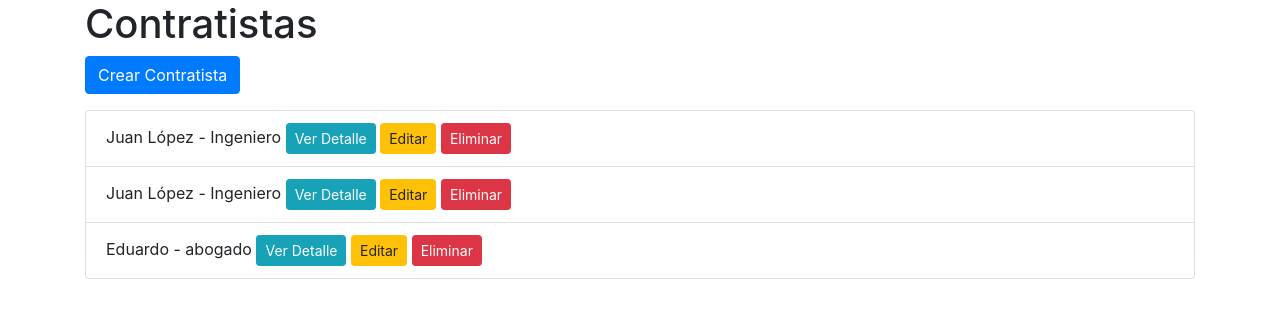
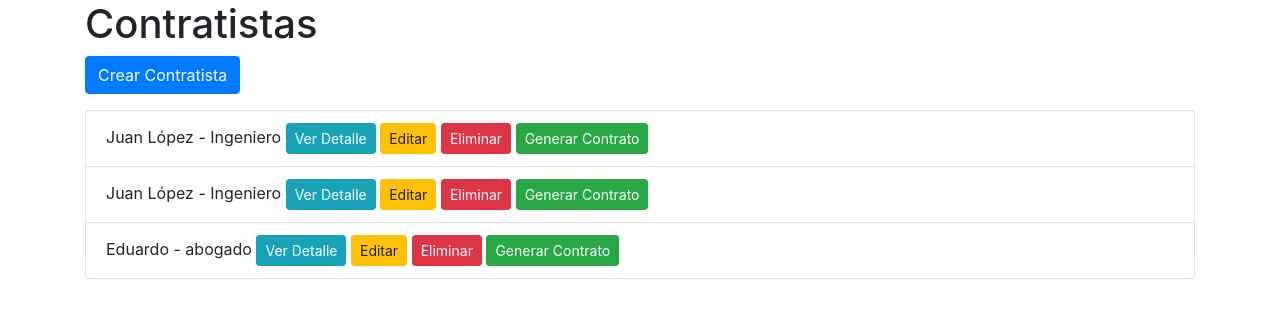
Before and after one commit to Darites24/gestionContratistas, a Django app: page / in a window 1280 px wide. Shown: the top 318 px of the page. Run offline with Django 5.2, Linux system fonts and the light colour scheme; data comes from the database, SQL or seed files in the repository; both versions use the stored data as it was after the commit; some libraries are stand-ins or nearby versions.

Commit message:
Se realiza ingtegración de botón para descargar contratos

```diff
--- a/gestionContratistas/contratistas/models.py
+++ b/gestionContratistas/contratistas/models.py
@@ -30,6 +30,7 @@ class Contrato(models.Model):
     fechaInicio = models.DateField()
     fechaFin = models.DateField()
     estado = models.CharField(max_length=10, choices=[('activo','Activo'), ('inactivo','Inactivo')])
+    salario = models.DecimalField(max_digits=10, decimal_places=2, null=True, blank=True)
 
 class RegistroAccion(models.Model):
     usuario = models.ForeignKey(User, on_delete=models.CASCADE)
--- a/gestionContratistas/contratistas/templates/contratistas/listar_Contratistas.html
+++ b/gestionContratistas/contratistas/templates/contratistas/listar_Contratistas.html
@@ -15,6 +15,8 @@
                     <a href="{% url 'detalleContratista' contratista.pk %}" class="btn btn-info btn-sm">Ver Detalle</a>
                     <a href="{% url 'editarContratista' contratista.pk %}" class="btn btn-warning btn-sm">Editar</a>
                     <a href="{% url 'eliminarContratista' contratista.pk %}" class="btn btn-danger btn-sm">Eliminar</a>
+                    <a href="{% url 'crearContrato' contratista.pk %}" class="btn btn-success btn-sm">Generar Contrato</a>
+
                 </li>
             {% endfor %}
         </ul>
--- a/gestionContratistas/contratistas/urls.py
+++ b/gestionContratistas/contratistas/urls.py
@@ -1,5 +1,5 @@
 from django.urls import path
-from .views import listarContratistas, crearContratista, editarContratista, eliminarContratista, detalleContratista
+from .views import listarContratistas, crearContratista, editarContratista, eliminarContratista, detalleContratista, crearContrato
 from django.conf import settings
 from django.conf.urls.static import static
 
@@ -9,4 +9,5 @@ urlpatterns = [
     path('editar/<int:pk>/', editarContratista, name='editarContratista'),
     path('eliminar/<int:pk>/', eliminarContratista, name='eliminarContratista'),
     path('detalle/<int:pk>/', detalleContratista, name='detalleContratista'),
+    path('crearContrato/<int:pk>', crearContrato, name='crearContrato'),
 ] + static(settings.MEDIA_URL, document_root=settings.MEDIA_ROOT)
--- a/gestionContratistas/contratistas/views.py
+++ b/gestionContratistas/contratistas/views.py
@@ -15,23 +15,43 @@ def crearContratista(request):
         form = ContratistaForm(request.POST, request.FILES)
         if form.is_valid():
             contratista = form.save()
-            salario = contratista.nivel_educativo.honorarios
-            contrato_pdf = generarContratoPdf(contratista, salario)
-            response = HttpResponse(contrato_pdf, content_type='application/pdf')
-            response['Content-Disposition'] = f'attachment; filename="Contrato_{contratista.nombre}"'
-            return response
+            return redirect('listarContratistas')
     else:
         form = ContratistaForm()
     return render(request, 'contratistas/crear_Contratista.html', {'form':form})
 
 
-def generarContratoPdf(contratista, salario):
+def crearContrato(request, pk):
+    contratista = get_object_or_404(Contratista, pk=pk)
+
+    if request.method == 'POST':
+        form = ContratoForm(request.POST)
+        if form.is_valid():
+            contrato = form.save(commit=False)
+            contrato.contratista = contratista
+            contrato.salario = contratista.nivel_educativo.honorarios
+            contrato.save()
+            contrato_pdf = generarContratoPdf(contrato)
+            response = HttpResponse(contrato_pdf, content_type='application/pdf')
+            response['Content-Disposition'] = f'attachment; filename="Contrato_{contrato.contratista.nombre}.pdf"'
+            return response
+    else:
+        form = ContratoForm(initial={'contratista': contratista})
+
+    return render(request, 'contratistas/crear_Contrato.html', {'form': form})
+
+
+
+def generarContratoPdf(contrato):
     buffer = BytesIO()
     p = canvas.Canvas(buffer)
-    p.drawString(100, 750, f"Contrato de: {contratista.nombre}")
-    p.drawString(100, 700, f"Profesión: {contratista.profesion.nombre}")
-    p.drawString(100, 650, f"Nivel Educativo: {contratista.nivel_educativo.nombre}")
-    p.drawString(100, 600, f"Salario: {salario}")
+    p.drawString(100, 750, f"Contrato de: {contrato.contratista.nombre}")
+    p.drawString(100, 700, f"Profesión: {contrato.contratista.profesion.nombre}")
+    p.drawString(100, 650, f"Nivel Educativo: {contrato.contratista.nivel_educativo.nombre}")
+    p.drawString(100, 600, f"Salario: {contrato.salario}")
+    p.drawString(100, 550, f"Fecha Inicio: {contrato.fechaInicio}")
+    p.drawString(100, 500, f"Fecha Fin: {contrato.fechaFin}")
+    p.drawString(100, 450, f"Fecha Fin: {contrato.estado}")
     p.showPage()
     p.save()
     buffer.seek(0)
```
Also changed, not shown: gestionContratistas/contratistas/templates/contratistas/crear_Contrato.html (added, +17 -0 lines), gestionContratistas/contratistas/migrations/0004_contrato_salario.py (added), gestionContratistas/db.sqlite3, gestionContratistas/media/fotos/Post_de_Instagram_Día_del_Contador_Ilustrado_Naranja_2.png (added), gestionContratistas/media/fotos/Post_de_Instagram_Día_del_Contador_Ilustrado_Naranja_2_TbM5xPV.png (added).
